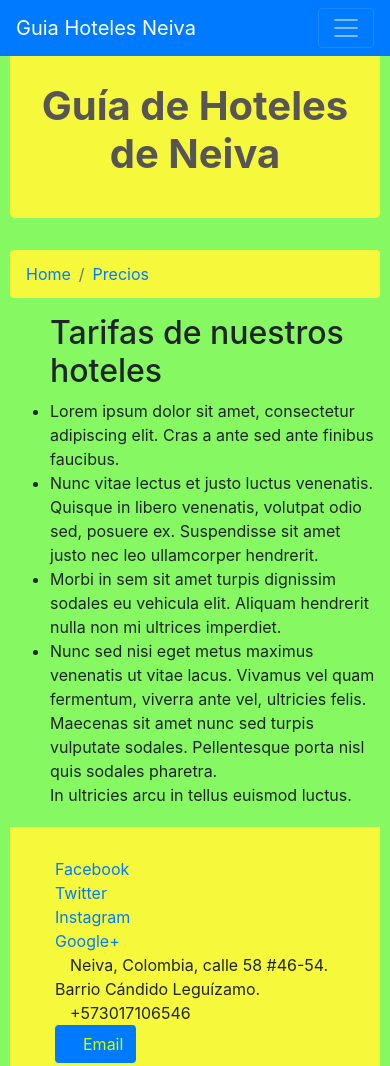
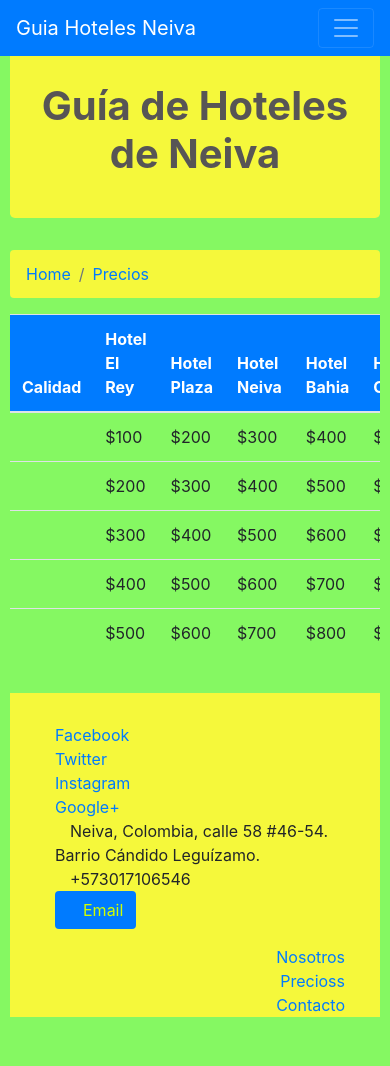
Before and after one commit to Ivanovichenco/guia_hoteles, a website: page precios.html in a window 390 px wide. Shown: the top 1066 px of the page. After the commit the page ends 1037 px from the top, so only its background shows below. Drawn offline with nearby package versions, Linux system fonts and the light colour scheme; a web font is replaced by a local one.

Commit message:
Agregamos tabla de precios responsiva

```diff
--- a/css/main.css
+++ b/css/main.css
@@ -42,3 +42,6 @@ body{
     padding: 3px 20px 3px 20px;
 
 }
+thead{
+    color: white;
+}
--- a/precios.html
+++ b/precios.html
@@ -48,32 +48,64 @@
     </nav>
 
 <!-- --------------------------------------------------------------------  -->
- <div span>
-   <p>
-     <ul>
-       <h2>Tarifas de nuestros hoteles</h2>
-    <li>Lorem ipsum dolor sit amet, consectetur adipiscing elit.
-    Cras a ante sed ante finibus faucibus.</li>
+<div class="table-responsive"<span class="oi oi-star">
+<table class="table">
+  <thead class="bg-primary">
+    <th> Calidad </th>
+    <th> Hotel El Rey</th>
+    <th> Hotel Plaza</th>
+    <th> Hotel Neiva</th>
+    <th> Hotel Bahia</th>
+    <th> Hotel Central</th>
+</thead>
 
-    <li>Nunc vitae lectus et justo luctus venenatis.
-    Quisque in libero venenatis, volutpat odio sed, posuere ex.
-    Suspendisse sit amet justo nec leo ullamcorper hendrerit.</li>
+<tbody>
+  <tr>
+    <td><span class="oi oi-star"></span></td>
+    <td>$100</td>
+    <td>$200</td>
+    <td>$300</td>
+    <td>$400</td>
+    <td>$500</td>
+  </tr>
+  <tr>
+      <td><span class="oi oi-star"></span><span class="oi oi-star"></span></td>
+      <td>$200</td>
+      <td>$300</td>
+      <td>$400</td>
+      <td>$500</td>
+      <td>$600</td>
+    </tr>
+    <tr>
+        <td><span class="oi oi-star"></span><span class="oi oi-star"></span><span class="oi oi-star"></span></td>
+        <td>$300</td>
+        <td>$400</td>
+        <td>$500</td>
+        <td>$600</td>
+        <td>$700</td>
+      </tr>
+      <tr>
+          <td><span class="oi oi-star"></span><span class="oi oi-star"></span><span class="oi oi-star"></span><span class="oi oi-star"></span></td>
+          <td>$400</td>
+          <td>$500</td>
+          <td>$600</td>
+          <td>$700</td>
+          <td>$800</td>
+        </tr>
+        <tr>
+          <td><span class="oi oi-star"></span><span class="oi oi-star"></span><span class="oi oi-star"></span><span class="oi oi-star"></span><span class="oi oi-star"></span></td>
+          <td>$500</td>
+          <td>$600</td>
+          <td>$700</td>
+          <td>$800</td>
+          <td>$900</td>
+        </tr>
+  </tbody>
+ </table>
+</div>
 
-    <li>Morbi in sem sit amet turpis dignissim sodales eu vehicula elit.
-    Aliquam hendrerit nulla non mi ultrices imperdiet.</li>
-
-    <li>Nunc sed nisi eget metus maximus venenatis ut vitae lacus.
-    Vivamus vel quam fermentum, viverra ante vel, ultricies felis.
-    Maecenas sit amet nunc sed turpis vulputate sodales.
-    Pellentesque porta nisl quis sodales pharetra.</li>
-
-    In ultricies arcu in tellus euismod luctus.
-   </ul>
-  </p>
 
  </div>
-
-
 
  <footer>
 
```
